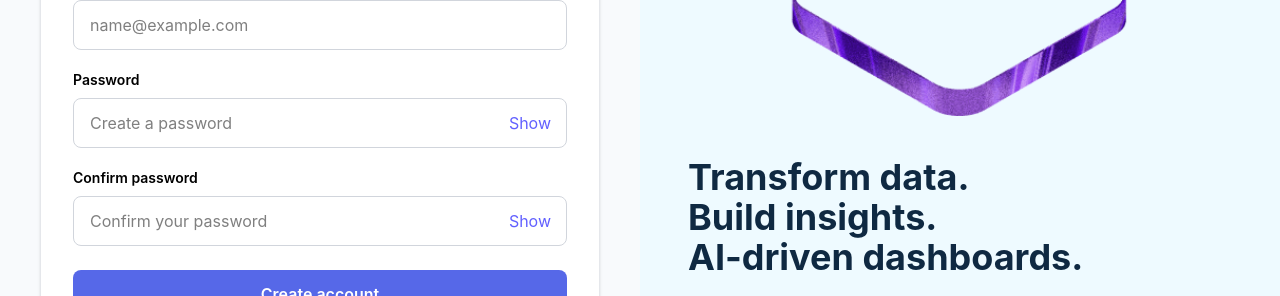
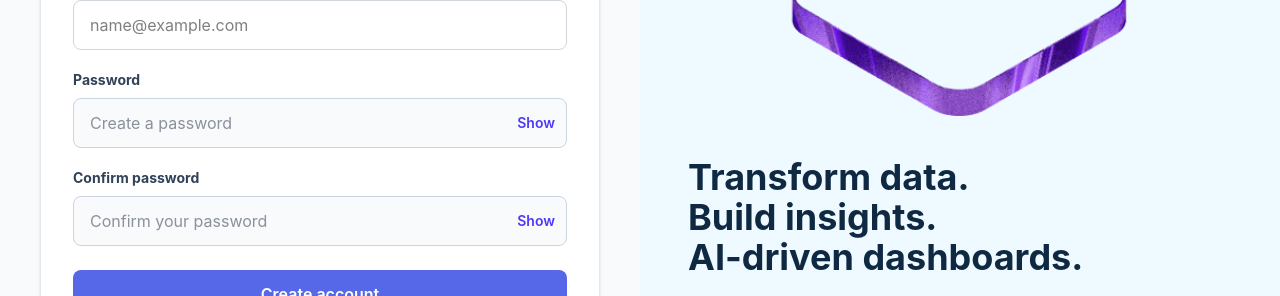
Before and after one commit to salmanshyk/AI-dashboard-builder, a React (Vite) app in the folder frontend/: page /register in a window 1280 px wide. Shown: the part 373-669 px from the top of the page. Built offline with nearby package versions, Linux system fonts and the light colour scheme.

Commit message:
done by salman 26-8-26

```diff
--- a/frontend/src/pages/Register.tsx
+++ b/frontend/src/pages/Register.tsx
@@ -1,7 +1,12 @@
+import { useState } from "react";
 import { Link } from "react-router-dom";
 import hero from "../assets/hero.png";
+import PasswordInput from "../components/auth/PasswordInput";
 
 function Register() {
+  const [password, setPassword] = useState("");
+  const [confirmPassword, setConfirmPassword] = useState("");
+
   return (
     <div className="min-h-screen bg-[#F8FAFC] flex">
 
@@ -75,52 +80,26 @@ function Register() {
             {/* Password */}
             <div className="mt-5">
 
-              <label className="block text-sm font-semibold mb-2">
-                Password
-              </label>
-
-              <div className="relative">
-
-                <input
-                  type="password"
-                  placeholder="Create a password"
-                  className="w-full border border-gray-300 rounded-lg px-4 py-3 pr-16 outline-none focus:border-blue-500"
-                />
-
-                <button
-                  type="button"
-                  className="absolute right-4 top-1/2 -translate-y-1/2 text-indigo-500"
-                >
-                  Show
-                </button>
-
-              </div>
+              <PasswordInput
+                id="password"
+                label="Password"
+                value={password}
+                placeholder="Create a password"
+                onChange={setPassword}
+              />
 
             </div>
 
-            {/* Confirm */}
+            {/* Confirm Password */}
             <div className="mt-5">
 
-              <label className="block text-sm font-semibold mb-2">
-                Confirm password
-              </label>
-
-              <div className="relative">
-
-                <input
-                  type="password"
-                  placeholder="Confirm your password"
-                  className="w-full border border-gray-300 rounded-lg px-4 py-3 pr-16 outline-none focus:border-blue-500"
-                />
-
-                <button
-                  type="button"
-                  className="absolute right-4 top-1/2 -translate-y-1/2 text-indigo-500"
-                >
-                  Show
-                </button>
-
-              </div>
+              <PasswordInput
+                id="confirmPassword"
+                label="Confirm password"
+                value={confirmPassword}
+                placeholder="Confirm your password"
+                onChange={setConfirmPassword}
+              />
 
             </div>
 
@@ -151,7 +130,6 @@ function Register() {
         </div>
 
       </div>
-
 
       {/* RIGHT */}
       <div className="hidden lg:flex w-1/2 bg-[#EEFAFF] items-center justify-center">
```
